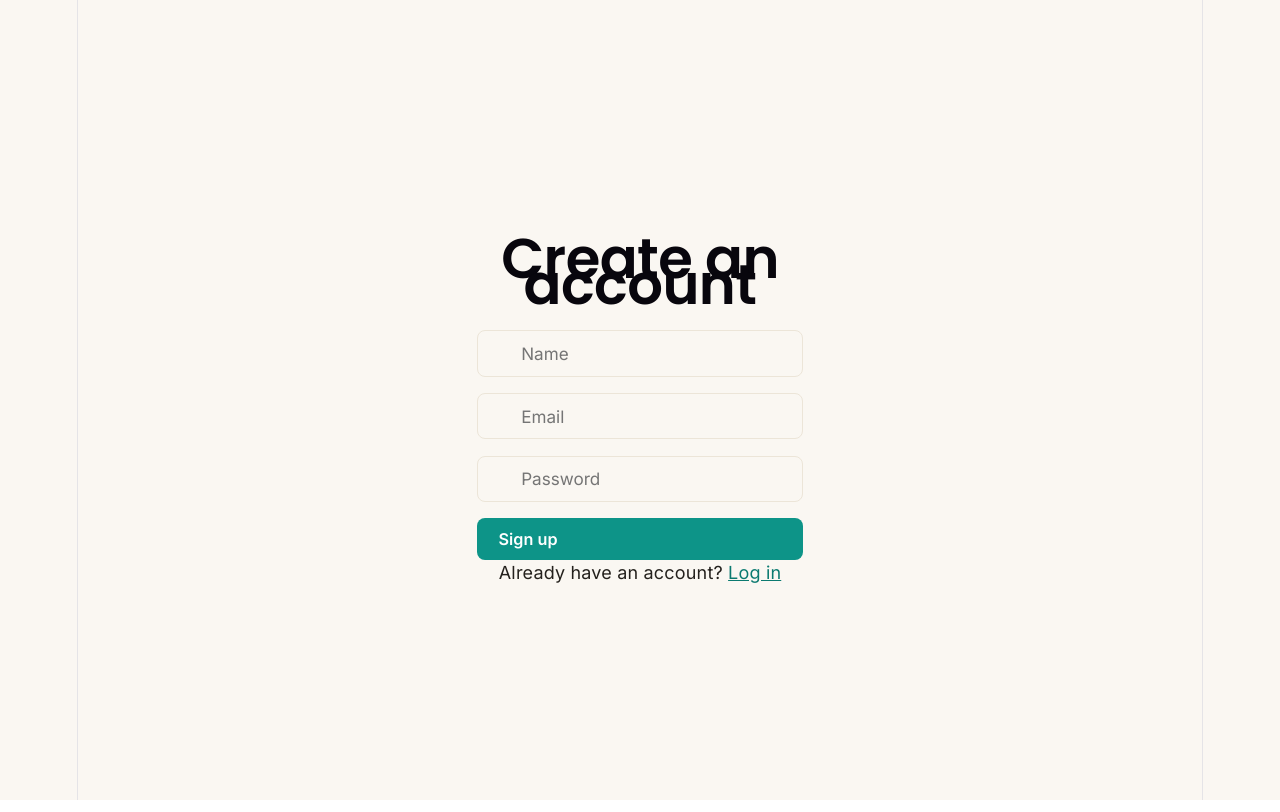
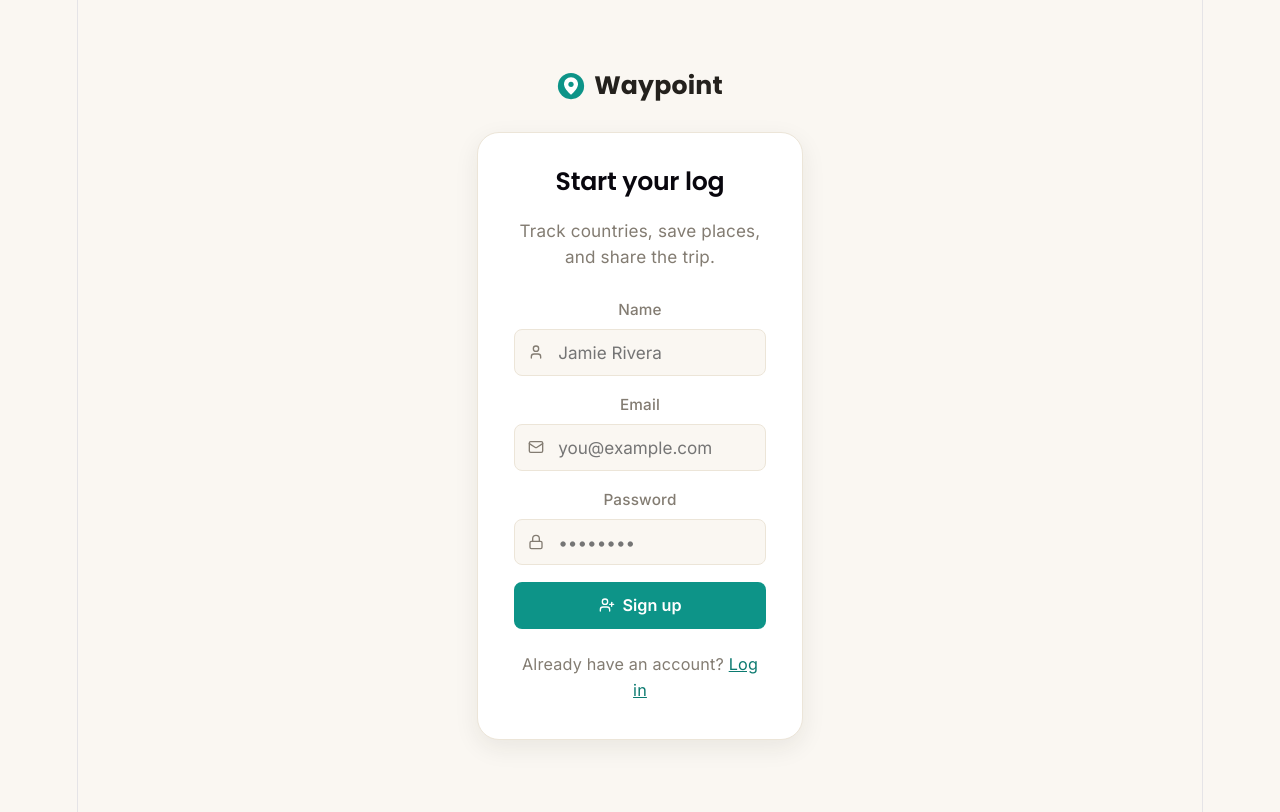
Before and after one commit to SophieAoi/travel-log-app, a React (Vite) app in the folder client/: page /signup in a window 1280 px wide. Built offline with nearby package versions, Linux system fonts and the light colour scheme; no server answers.

Commit message:
Modified client dashboard, PlaceDetail, Places and Signup

```diff
--- a/client/src/pages/Dashboard.tsx
+++ b/client/src/pages/Dashboard.tsx
@@ -1,5 +1,6 @@
 import { useEffect, useState } from "react";
 import { Link } from "react-router-dom";
+import { Globe2, Plus, X, MapPinned } from "lucide-react";
 import { api } from "../api/client";
 
 interface VisitedCountry {
@@ -7,6 +8,15 @@ interface VisitedCountry {
   countryCode: string;
   visitedAt: string | null;
   notes: string | null;
+}
+
+function codeToFlag(code: string) {
+  if (code.length !== 2) return "🌍";
+  const codePoints = code
+    .toUpperCase()
+    .split("")
+    .map((c) => 127397 + c.charCodeAt(0));
+  return String.fromCodePoint(...codePoints);
 }
 
 export function Dashboard() {
@@ -36,7 +46,16 @@ export function Dashboard() {
 
   return (
     <div className="page">
-      <h1>Countries visited</h1>
+      <div className="page-header">
+        <h1>
+          <Globe2 size={26} color="var(--color-accent)" /> Countries visited
+        </h1>
+      </div>
+      <p className="page-subtitle">
+        {countries.length > 0
+          ? `${countries.length} ${countries.length === 1 ? "country" : "countries"} logged so far.`
+          : "Log every country you've set foot in."}
+      </p>
 
       <form onSubmit={addCountry} className="inline-form">
         <input
@@ -45,26 +64,36 @@ export function Dashboard() {
           onChange={(e) => setCode(e.target.value)}
           maxLength={2}
         />
-        <button type="submit">Add</button>
+        <button type="submit">
+          <Plus size={16} /> Add
+        </button>
       </form>
 
       {loading ? (
-        <p>Loading...</p>
+        <p className="muted">Loading…</p>
       ) : countries.length === 0 ? (
-        <p>Nothing logged yet. Add the first country above.</p>
+        <div className="empty-state">
+          <Globe2 size={36} />
+          <p>Nothing logged yet. Add the first country above.</p>
+        </div>
       ) : (
-        <ul className="country-list">
-          {countries.map((c) => (
-            <li key={c.id}>
-              <span>{c.countryCode}</span>
-              <button onClick={() => removeCountry(c.id)}>Remove</button>
+        <ul className="country-grid">
+          {countries.map((c, i) => (
+            <li key={c.id} className="country-chip" style={{ animationDelay: `${i * 0.03}s` }}>
+              <span className="flag">{codeToFlag(c.countryCode)}</span>
+              <span className="code">{c.countryCode}</span>
+              <button className="ghost-danger" onClick={() => removeCountry(c.id)} aria-label="Remove">
+                <X size={15} />
+              </button>
             </li>
           ))}
         </ul>
       )}
 
-      <p>
-        <Link to="/places">View saved places →</Link>
+      <p style={{ marginTop: "2rem" }}>
+        <Link to="/places" className="nav-link" style={{ display: "inline-flex" }}>
+          <MapPinned size={16} /> View saved places →
+        </Link>
       </p>
     </div>
   );
--- a/client/src/pages/Places.tsx
+++ b/client/src/pages/Places.tsx
@@ -1,5 +1,6 @@
 import { useEffect, useState, type FormEvent } from "react";
 import { Link } from "react-router-dom";
+import { MapPinned, Plus, Image as ImageIcon } from "lucide-react";
 import { api } from "../api/client";
 
 interface Place {
@@ -9,6 +10,8 @@ interface Place {
   description: string | null;
   media: { id: string; url: string; type: string }[];
 }
+
+const API_BASE = import.meta.env.VITE_API_BASE ?? "http://localhost:4000";
 
 export function Places() {
   const [places, setPlaces] = useState<Place[]>([]);
@@ -34,27 +37,46 @@ export function Places() {
 
   return (
     <div className="page">
-      <h1>Places</h1>
+      <div className="page-header">
+        <h1>
+          <MapPinned size={26} color="var(--color-accent)" /> Places
+        </h1>
+      </div>
+      <p className="page-subtitle">Every spot worth remembering, with the photos to prove it.</p>
 
       <form onSubmit={addPlace} className="inline-form">
         <input placeholder="Place name" value={name} onChange={(e) => setName(e.target.value)} />
         <input placeholder="Country code" value={countryCode} onChange={(e) => setCountryCode(e.target.value)} maxLength={2} />
-        <button type="submit">Add place</button>
+        <button type="submit">
+          <Plus size={16} /> Add place
+        </button>
       </form>
 
       {loading ? (
-        <p>Loading...</p>
+        <p className="muted">Loading…</p>
       ) : places.length === 0 ? (
-        <p>No places saved yet.</p>
+        <div className="empty-state">
+          <MapPinned size={36} />
+          <p>No places saved yet.</p>
+        </div>
       ) : (
-        <ul className="place-list">
-          {places.map((p) => (
-            <li key={p.id}>
-              <Link to={`/places/${p.id}`}>
-                {p.name} <span className="muted">({p.countryCode})</span>
-              </Link>
-            </li>
-          ))}
+        <ul className="place-cards">
+          {places.map((p, i) => {
+            const cover = p.media.find((m) => m.type === "PHOTO");
+            return (
+              <li key={p.id} className="place-card" style={{ animationDelay: `${i * 0.04}s` }}>
+                <Link to={`/places/${p.id}`}>
+                  <div className="place-thumb">
+                    {cover ? <img src={`${API_BASE}${cover.url}`} alt="" /> : <ImageIcon size={28} />}
+                  </div>
+                  <div className="place-card-body">
+                    <h3>{p.name}</h3>
+                    <p className="muted">{p.countryCode}</p>
+                  </div>
+                </Link>
+              </li>
+            );
+          })}
         </ul>
       )}
     </div>
--- a/client/src/pages/Signup.tsx
+++ b/client/src/pages/Signup.tsx
@@ -1,6 +1,8 @@
 import { useState, type FormEvent } from "react";
 import { useNavigate, Link } from "react-router-dom";
+import { Mail, Lock, User, UserPlus } from "lucide-react";
 import { useAuth } from "../context/AuthContext";
+import { Logo } from "../components/Logo";
 
 export function Signup() {
   const { signup } = useAuth();
@@ -9,31 +11,79 @@ export function Signup() {
   const [password, setPassword] = useState("");
   const [displayName, setDisplayName] = useState("");
   const [error, setError] = useState<string | null>(null);
+  const [submitting, setSubmitting] = useState(false);
 
   async function handleSubmit(e: FormEvent) {
     e.preventDefault();
     setError(null);
+    setSubmitting(true);
     try {
       await signup(email, password, displayName);
       navigate("/");
     } catch (err) {
       setError(err instanceof Error ? err.message : "Something went wrong");
+    } finally {
+      setSubmitting(false);
     }
   }
 
   return (
     <div className="auth-page">
-      <h1>Create an account</h1>
-      <form onSubmit={handleSubmit}>
-        <input placeholder="Name" value={displayName} onChange={(e) => setDisplayName(e.target.value)} required />
-        <input type="email" placeholder="Email" value={email} onChange={(e) => setEmail(e.target.value)} required />
-        <input type="password" placeholder="Password" value={password} onChange={(e) => setPassword(e.target.value)} required />
-        {error && <p className="error">{error}</p>}
-        <button type="submit">Sign up</button>
-      </form>
-      <p>
-        Already have an account? <Link to="/login">Log in</Link>
-      </p>
+      <Logo />
+      <div className="auth-card">
+        <h1>Start your log</h1>
+        <p className="subtitle">Track countries, save places, and share the trip.</p>
+        <form onSubmit={handleSubmit}>
+          <div className="field">
+            <label htmlFor="name">Name</label>
+            <div className="input-wrap">
+              <User size={16} />
+              <input
+                id="name"
+                placeholder="Jamie Rivera"
+                value={displayName}
+                onChange={(e) => setDisplayName(e.target.value)}
+                required
+              />
+            </div>
+          </div>
+          <div className="field">
+            <label htmlFor="email">Email</label>
+            <div className="input-wrap">
+              <Mail size={16} />
+              <input
+                id="email"
+                type="email"
+                placeholder="you@example.com"
+                value={email}
+                onChange={(e) => setEmail(e.target.value)}
+                required
+              />
+            </div>
+          </div>
+          <div className="field">
+            <label htmlFor="password">Password</label>
+            <div className="input-wrap">
+              <Lock size={16} />
+              <input
+                id="password"
+                type="password"
+                placeholder="••••••••"
+                value={password}
+                onChange={(e) => setPassword(e.target.value)}
+                required
+              />
+            </div>
+          </div>
+          {error && <p className="error">{error}</p>}
+          <button type="submit" className="full-width" disabled={submitting}>
+            <UserPlus size={16} /> {submitting ? "Creating account…" : "Sign up"}
+          </button>
+        </form>
+        <p className="switch-link">
+          Already have an account? <Link to="/login">Log in</Link>
+        </p>
+      </div>
     </div>
   );
 }
```
Also changed, not shown: client/src/pages/PlaceDetail.tsx (+50 -15 lines).
